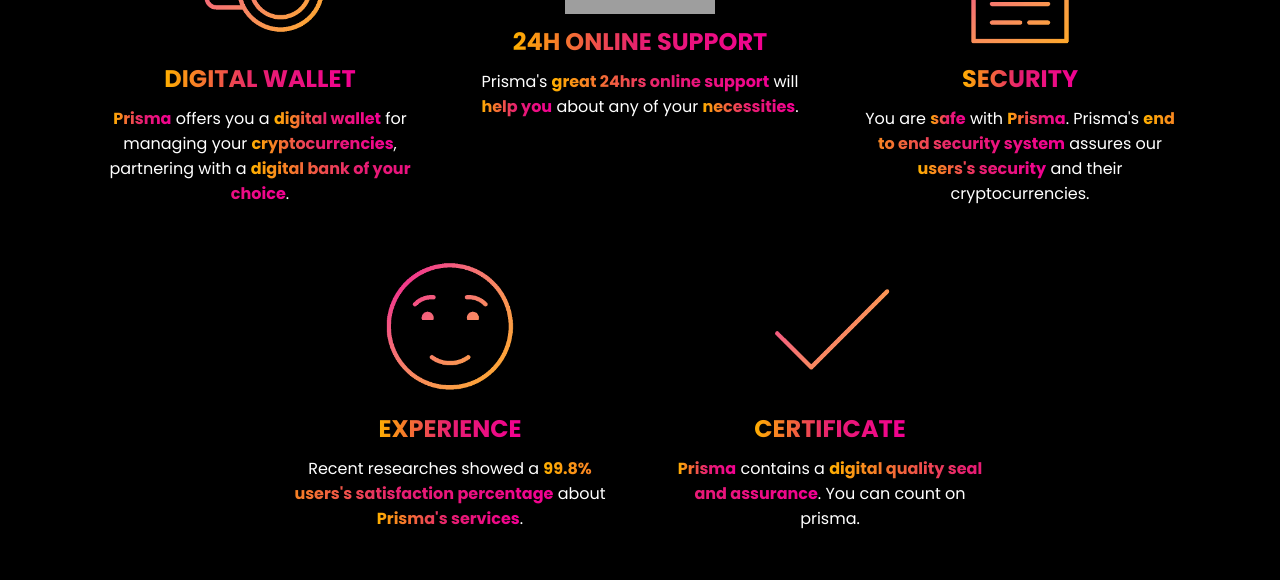
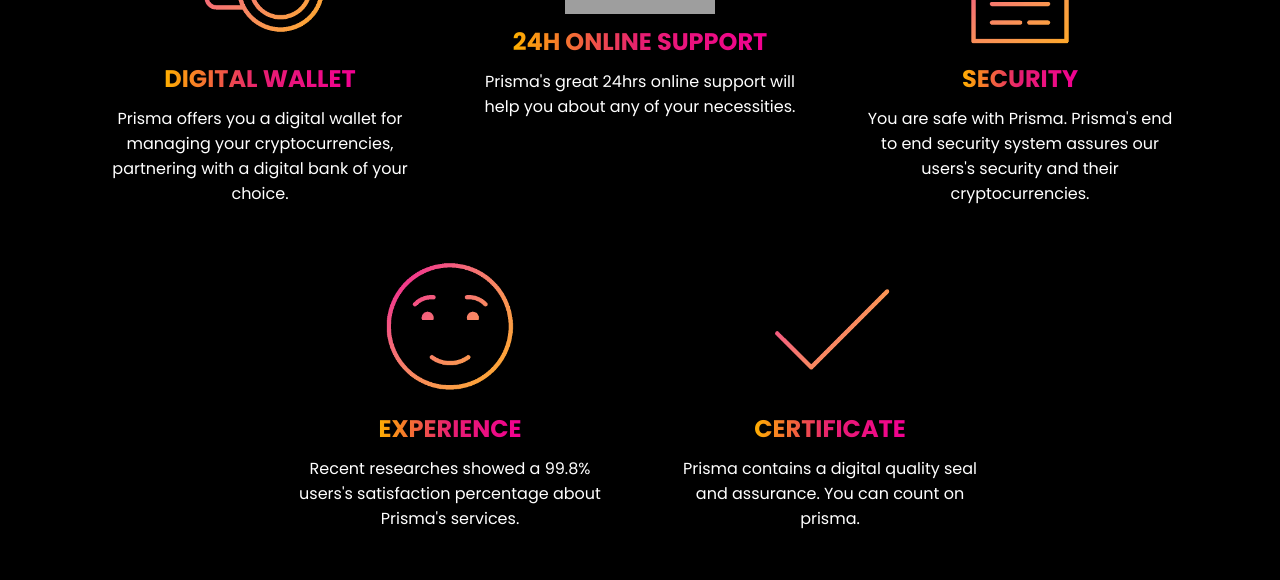
Before and after one commit to Joa0Gustav0/SomeProjects, a React (Create React App) app in the folder personal-projects/quotation-api-app/: page / in a window 1280 px wide. Shown: the part 1374-1954 px from the top of the page. Built offline with nearby package versions, Linux system fonts and the light colour scheme; grey boxes are pictures that could not be loaded; the HTML template or start-up script is replaced by a standard one.

Commit message:
changing some styles

```diff
--- a/personal-projects/quotation-api-app/src/App.module.css
+++ b/personal-projects/quotation-api-app/src/App.module.css
@@ -22,9 +22,10 @@
     transition: all .25s;
     position: fixed;
     top: -100px;
-    right: 30px;
+    right: 35px;
+    transform: translateX(50%);
 
-    width: 80px;
+    width: 65px;
     z-index: 11;
 }
 .goTopButton.active{
--- a/personal-projects/quotation-api-app/src/components/styles/Services.module.css
+++ b/personal-projects/quotation-api-app/src/components/styles/Services.module.css
@@ -49,12 +49,9 @@
     padding-top: 0;
     font-weight: 400;
 }
-.serviceContainer > p span{
-    font-weight: 700;
-}
 
-.serviceContainer > h1,
-.serviceContainer > p span{
+
+.serviceContainer > h1{
    background: linear-gradient(to right,
    rgb(255, 176, 0),
    rgb(230, 30, 113),
```
